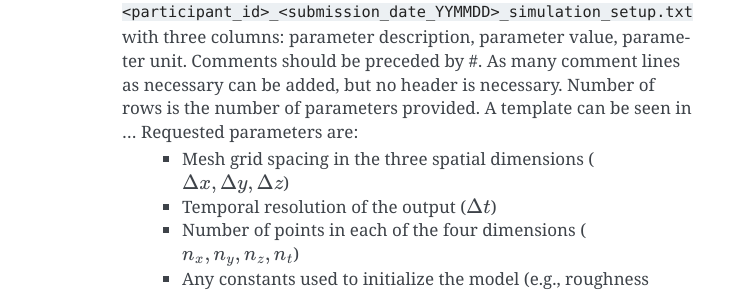
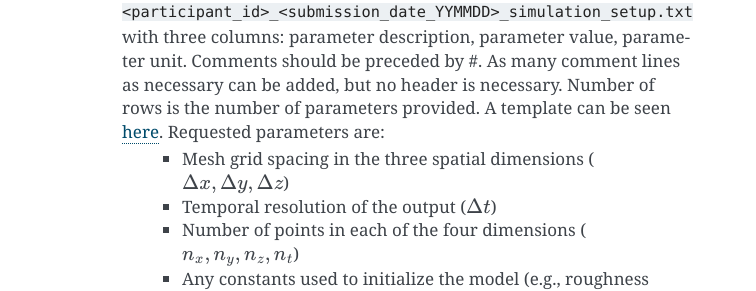
Before and after one commit to pdoubraw/wakebench_swift, a Sphinx documentation site: the page built from docs/source/swift_neutral_evolution.rst, in a window 1280 px wide and 900 px high, scrolled down 2445 px. Shown: the part 235-526 px from the top of the window, without its empty margins (388-1144 px from the left). Built offline with Sphinx 7.4.7, drawn with Linux system fonts in a browser that asks for light colours; some of the changed text lies outside the part shown.

Commit message:
template link ok

```diff
--- a/docs/source/swift_neutral_evolution.rst
+++ b/docs/source/swift_neutral_evolution.rst
@@ -71,7 +71,7 @@ For additional quantities of interest, the simulated values are compared to the
 The inputs with high uncertainty which may need calibration include: roughness length, surface heat flux, atmospheric boundary layer height. The quantities of interest that will be considered can be found in :ref:`validation`. Participants are asked to submit the simulation setup information as well as the simulation results listed below.
 
 - Simulation setup:
-    - Upload a single file named ``<participant_id>_<submission_date_YYMMDD>_simulation_setup.txt`` with three columns: parameter description, parameter value, parameter unit. Comments should be preceded by #. As many comment lines as necessary can be added, but no header is necessary. Number of rows is the number of parameters provided. A template can be seen in ... Requested parameters are:
+    - Upload a single file named ``<participant_id>_<submission_date_YYMMDD>_simulation_setup.txt`` with three columns: parameter description, parameter value, parameter unit. Comments should be preceded by #. As many comment lines as necessary can be added, but no header is necessary. Number of rows is the number of parameters provided. A template can be seen `here <../../../file_templates/template_181001_simulation_setup.txt>`_. Requested parameters are:
         - Mesh grid spacing in the three spatial dimensions (:math:`\Delta x, \Delta y, \Delta z`)
         - Temporal resolution of the output (:math:`\Delta t`)
         - Number of points in each of the four dimensions (:math:`n_x, n_y, n_z, n_t`)
@@ -115,7 +115,7 @@ In Phases 2 and 3 of the benchmark, the downstream evolution of the wind-turbine
 In both parts of this phase, participants are requested to submit their results for as many of the requested quantities as possible, according to the level of fidelity of their simulation tool. Publicly released python notebooks will show the analysis method used to compute diagnostics from the submitted results. This is done to ensure consistency of the methodology across groups, and to guarantee repeatability of the analysis. Participants are asked to submit the simulation setup information as well as the simulation results listed below.
 
 - Simulation setup:
-    - Upload a single file named ``<participant_id>_<submission_date_YYMMDD>_simulation_setup.txt`` with three columns: parameter description, parameter value, parameter unit. Number of rows is the number of parameters provided. Requested parameters are:
+    - Upload a single file named ``<participant_id>_<submission_date_YYMMDD>_simulation_setup.txt`` with three columns: parameter description, parameter value, parameter unit. As many comment lines as necessary can be added, but no header is necessary. Number of rows is the number of parameters provided. A template can be seen `here <../../../file_templates/template_181001_simulation_setup.txt>`_. Requested parameters are:
         - Mesh grid spacing in the three spatial dimensions (:math:`\Delta x, \Delta y, \Delta z`)
         - Temporal resolution of the output (:math:`\Delta t`)
         - Number of points in each of the four dimensions (:math:`n_x, n_y, n_z, n_t`)
```
Also changed, not shown: 6 other files.
